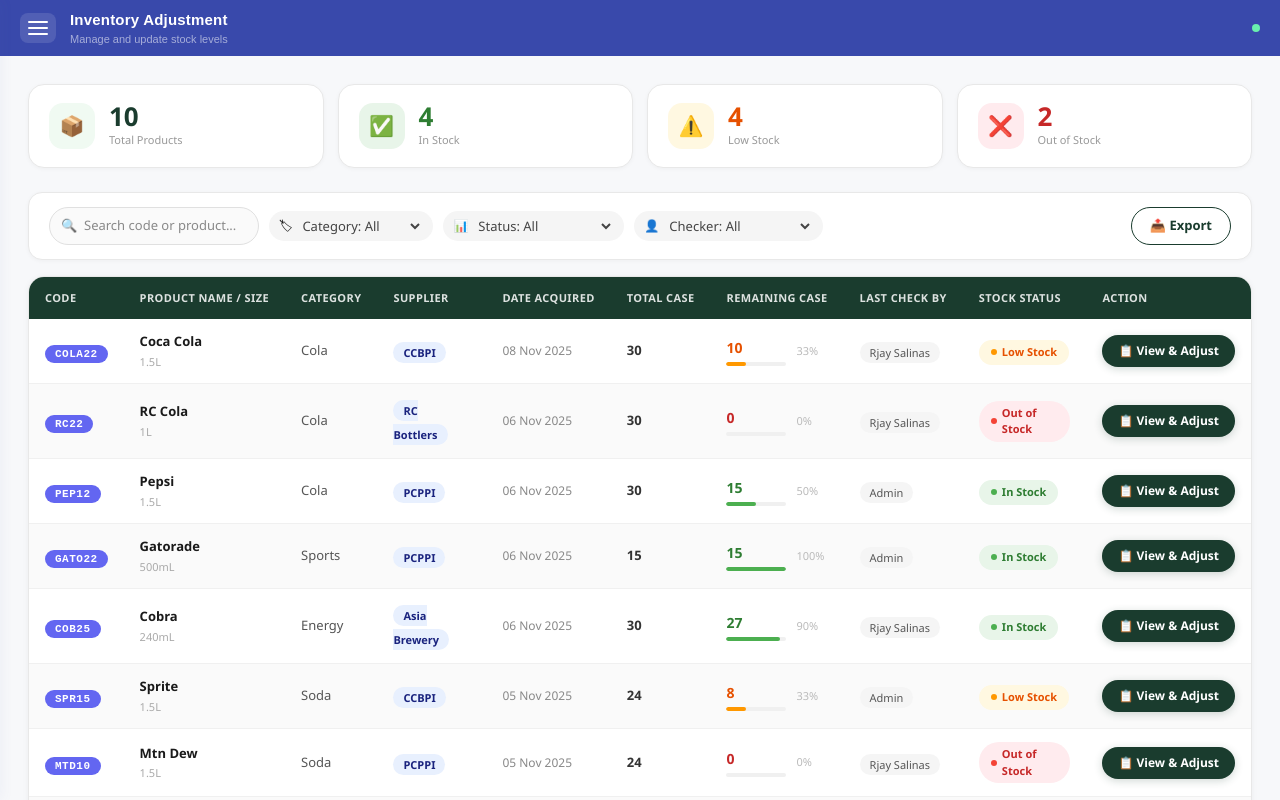
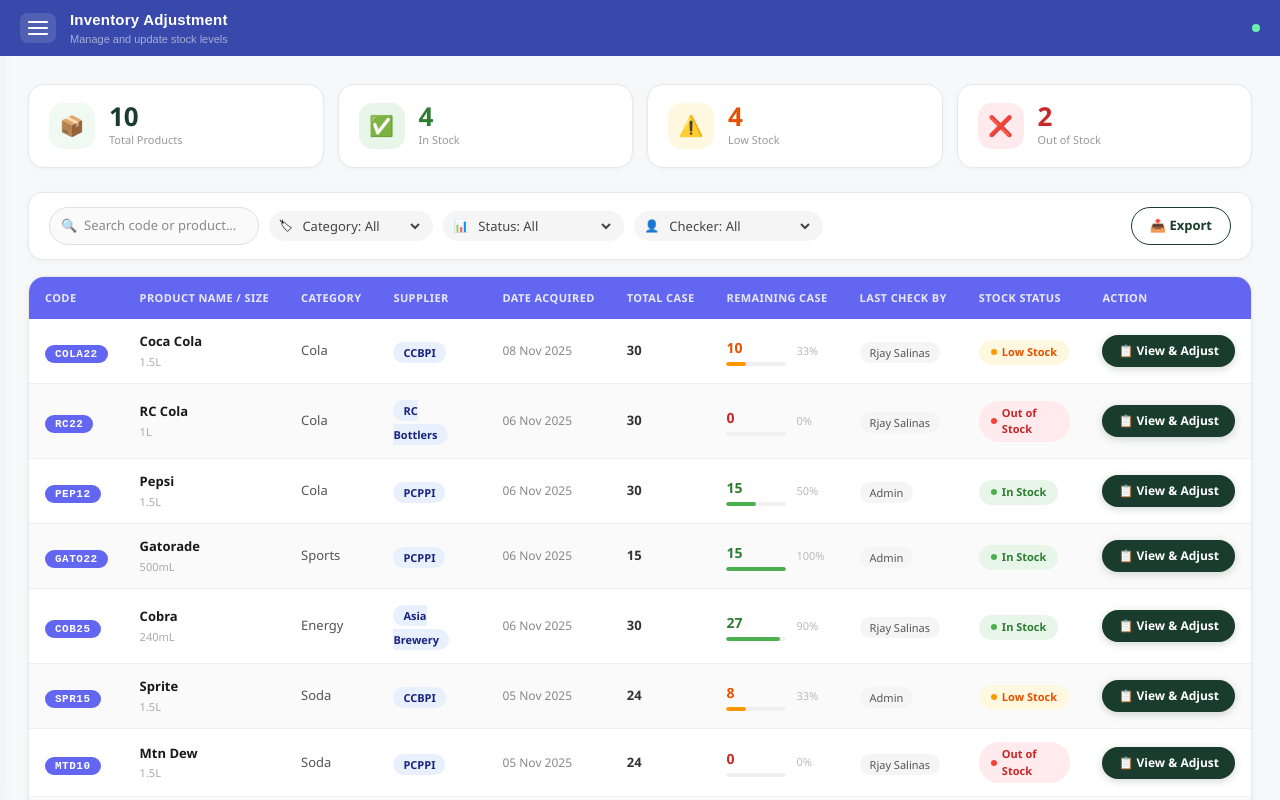
Before and after one commit to ken-masi/C-C, a Next.js app: page /inventory/adjustment in a window 1280 px wide. Built offline with nearby package versions, Linux system fonts and the light colour scheme.

Commit message:
Change Color Inventory

```diff
--- a/app/(inventory)/inventory/adjustment/InventoryAdjustmentPage.tsx
+++ b/app/(inventory)/inventory/adjustment/InventoryAdjustmentPage.tsx
@@ -183,7 +183,7 @@ export default function InventoryAdjustmentPage() {
         <div style={{ overflowX: "auto" }}>
           <table style={{ width: "100%", borderCollapse: "collapse", minWidth: "980px" }}>
             <thead>
-              <tr style={{ background: "#1a3c2e" }}>
+              <tr style={{ background: "#6366f1" }}>
                 {["Code", "Product Name / Size", "Category", "Supplier", "Date Acquired", "Total Case", "Remaining Case", "Last Check By", "Stock Status", "Action"].map((h) => (
                   <th key={h} style={{ padding: "13px 16px", textAlign: "left", fontSize: "11px", color: "rgba(255,255,255,0.85)", fontWeight: 700, whiteSpace: "nowrap", letterSpacing: "0.4px", textTransform: "uppercase" }}>
                     {h}
```
